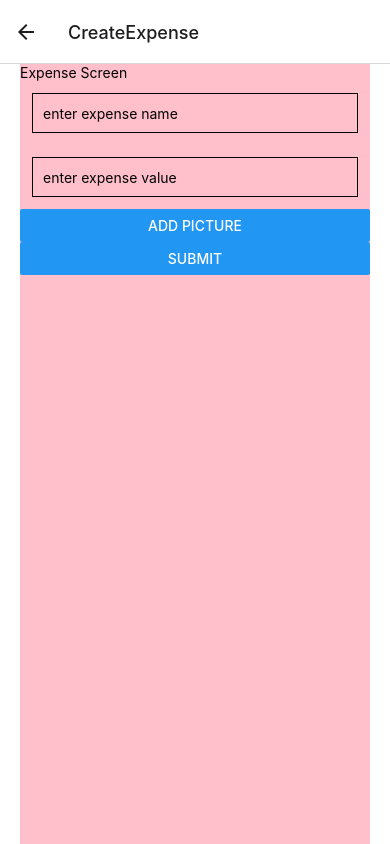
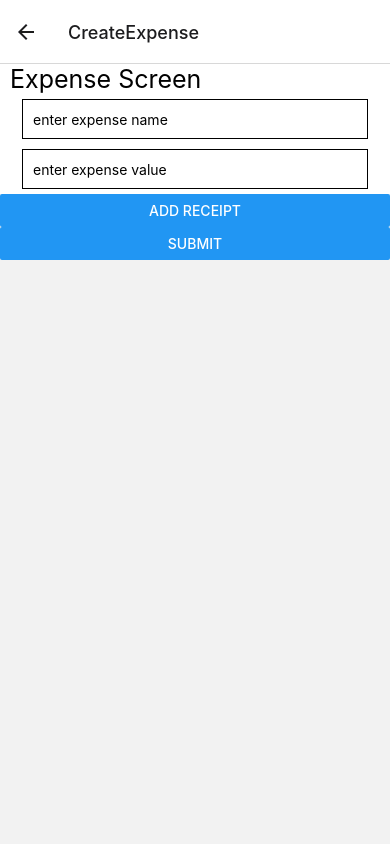
Before and after one commit to tern0004/P2-Final-App, a React Native app: screen / in a window 390 px wide. Both pictures are taken after a click on the button "CREATE EXPENSE". Built offline with nearby package versions, Linux system fonts and the light colour scheme; a web font is replaced by a local one.

Commit message:
fixing ui of create expenseScreen

```diff
--- a/components/TotalExpense.js
+++ b/components/TotalExpense.js
@@ -11,7 +11,8 @@ function TotalExpense(props) {
 
     return (
         <View style={styles.totalItem}>
-            <Text style={styles.totalItemTxt}>{sum}</Text>
+            <Text>Total Expense: </Text>
+            <Text style={styles.totalItemTxt}>${sum}</Text>
         </View>
     );
 }
--- a/screens/CameraScreen.js
+++ b/screens/CameraScreen.js
@@ -4,7 +4,7 @@ import { Camera } from 'expo-camera';
 import * as ImagePicker from "expo-image-picker";
 
 
-export default function CameraScreen( { route } ) {
+export default function CameraScreen( { route, navigation } ) {
     const [ready, setReady] = useState(false);
     let camera = useRef();
     const [hasPermission, setHasPermission] = useState(null);
@@ -40,13 +40,8 @@ export default function CameraScreen( { route } ) {
         camera
             .takePictureAsync(options)
             .then(({ uri, width, height, exif, base64 }) => {
-                //temporary uri saved to app cache
-                // console.log(width, height);
-                // console.log(exif);
-                console.log(base64)
                 route.params.setCameraImage(uri)
-                //use https://docs.expo.dev/versions/v43.0.0/sdk/filesystem/#filesystemcopyasyncoptions
-                //to permanently save the image
+                navigation.navigate('CreateExpense',)
             });
     };
 
@@ -60,6 +55,7 @@ export default function CameraScreen( { route } ) {
           });
           if (!result.cancelled) {
             route.params.setCameraImage(result.uri);
+            navigation.navigate('CreateExpense')
           }
     }
 
--- a/screens/CreateExpenseScreen.js
+++ b/screens/CreateExpenseScreen.js
@@ -12,9 +12,11 @@ import {
     Alert,
     Image,
     KeyboardAvoidingView,
-    Platform
+    Platform,
+    View
 } from 'react-native';
 import { StatusBar } from 'expo-status-bar';
+import { AutoFocus } from 'expo-camera/build/Camera.types';
 
 
 
@@ -71,8 +73,10 @@ export default function CreateExpenseScreen( { route, navigation, addExpense })
       behavior={Platform.OS === 'ios' ? 'padding' : 'height'}
       style={styles.container}>
       <ScrollView style={styles.scrollView}>
-          <Text>Expense Screen</Text>
+        <View style={styles.inputContainer}>
+          <Text style={styles.expenseTitle}>Expense Screen</Text>
           <StatusBar style="auto" />
+          <Text></Text>
           <TextInput
           style={styles.input}
           onSubmitEditing={Keyboard.dismiss}
@@ -88,24 +92,24 @@ export default function CreateExpenseScreen( { route, navigation, addExpense })
           placeholder= "enter expense value"
           keyboardType = "numeric"
           onSubmitEditing={Keyboard.dismiss}
-
           />
-
+          {imageFile && ( <Image style = {styles.imageView} source = {{uri: imageFile}} /> )}
+        </View>
           <Button
-              title = 'Add Picture'
+              title = 'Add Receipt'
               onPress = { () => {
                   useCameraImage()
               }}
           />
 
           <Button
-          title = {"submit"}
+          title = {"Submit"}
           onPress = { () => {
             onSubmit()
           }}
           />
 
-          {imageFile && ( <Image style = {styles.imageView} source = {{uri: imageFile}} /> )}
+
 
       </ScrollView>
     </KeyboardAvoidingView>
@@ -115,25 +119,34 @@ export default function CreateExpenseScreen( { route, navigation, addExpense })
 
 const styles = StyleSheet.create({
     container: {
-
       flex: 1,
-      backgroundColor: '#fff',
-
     },
     input: {
       height: 40,
-      margin: 12,
+      marginHorizontal: 12,
+      marginVertical: 5,
+
       borderWidth: 1,
       padding: 10,
     },
     scrollView: {
-      backgroundColor: 'pink',
-      marginHorizontal: 20
+
+
     },
     imageView: {
+        height: 300,
+        width: 300,
+        alignSelf: 'center',
+        marginVertical: 40,
 
-        height: 300,
-        width: 300
+    },
+    inputContainer: {
+      backgroundColor: '#FFF',
+      paddingHorizontal: 10,
 
+
+    },
+    expenseTitle: {
+      fontSize: 25,
     }
   });
```
